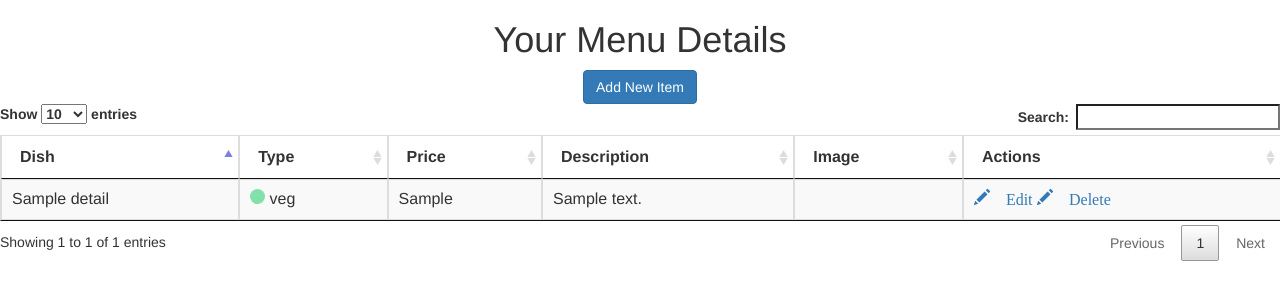
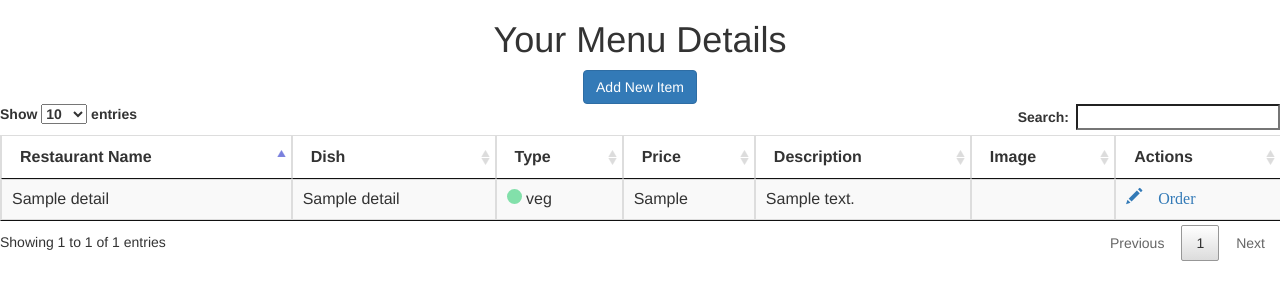
Before and after one commit to MayankTola/foodhub, a Django app: page /menu/global in a window 1280 px wide. Shown: the part 52-352 px from the top of the page. Run offline with Django 3.2, Linux system fonts and the light colour scheme; tables that the repository leaves empty hold one stand-in row (values such as "Sample post"); some libraries are stand-ins or nearby versions.

Commit message:
Added the ability to order food

```diff
--- a/foodshala/settings.py
+++ b/foodshala/settings.py
@@ -117,7 +117,7 @@ AUTH_PASSWORD_VALIDATORS = [
 
 LANGUAGE_CODE = 'en-us'
 
-TIME_ZONE = 'UTC'
+TIME_ZONE = 'Asia/Kolkata'
 
 USE_I18N = True
 
--- a/menu/models.py
+++ b/menu/models.py
@@ -1,3 +1,5 @@
+from datetime import datetime
+
 from django.contrib.auth import get_user_model
 from django.db import models
 from django.http import request
@@ -8,6 +10,8 @@ food_type = (
     ("veg", "veg"),
     ("nonveg", "nonveg"),
 )
+
+
 # name = (('name', User.get_username),)
 
 
@@ -22,3 +26,16 @@ class menu_details(models.Model):
 
     class Meta:
         db_table = "menu_details"
+
+
+class order_details(models.Model):
+    customer_name = models.CharField(max_length=100, default='none')
+    restaurant_name = models.CharField(max_length=100, default='none')
+    dish_name = models.CharField(blank=False, max_length=20)
+    dish_type = models.CharField(max_length=10, choices=food_type, default='veg')
+    price = models.CharField(blank=True, max_length=20)
+    description = models.TextField(blank=True, max_length=5000)
+    order_date = models.DateTimeField(default=datetime.now())
+
+    class Meta:
+        db_table = "order_details"
--- a/menu/urls.py
+++ b/menu/urls.py
@@ -6,10 +6,14 @@ from . import views
 urlpatterns = [
     path(r'', views.Menu_form, name='MenuForm'),
     path(r'global', views.menu_global_view, name='MenuGlobal'),
-    path(r'delete/<int:id>', views.menu_delete, name='MenuDelete'),
     path(r'view/', views.menu_view, name='MenuView'),
     path(r'edit/<int:id>', views.menu_edit, name='MenuEdit'),
     path(r'edit/update/<int:id>', views.menu_update, name='MenuUpdate'),
+    path(r'delete/<int:id>', views.menu_delete, name='MenuDelete'),
+    path(r'order/<int:id>', views.order_edit, name='OrderFood'),
+    # path(r'order/update/<int:id>', views.order_placed, name='MenuUpdate'),
+    # path(r'edit/update/<int:id>', views.menu_update, name='MenuUpdate'),
+    # path(r'order/update/<int:id>', views.order_placed, name='OrderUpdate'),
 ]
 if settings.DEBUG:
     urlpatterns += static(settings.MEDIA_URL, document_root=settings.MEDIA_ROOT)
--- a/menu/views.py
+++ b/menu/views.py
@@ -1,3 +1,5 @@
+import datetime
+
 from django.contrib.auth.decorators import login_required
 from django.shortcuts import render, redirect
 from .forms import *
@@ -33,8 +35,6 @@
     return render(request, 'menu/menu_update.html', {'form': form, 'content': content})
 
 
-#
-#
 @login_required()
 def menu_update(request, id):
     content = menu_details.objects.get(id=id)
@@ -56,4 +56,22 @@
 
 def menu_global_view(request):
     content = menu_details.objects.all()
-    return render(request, "menu/menu_view.html", {'content': content})
+    return render(request, "menu/order_view.html", {'content': content})
+
+
+@login_required()
+def order_edit(request, id):
+
+    content = menu_details.objects.get(id=id)
+    menu_content = menu_details.objects.all()
+    cust_name = request.user.username
+    r_name = content.restaurant_name
+    dish_name = content.dish_name
+    dish_type = content.dish_type
+    price = content.price
+    description = content.description
+
+    data = order_details(customer_name=cust_name, restaurant_name=r_name, description=description,
+                         dish_name=dish_name, dish_type=dish_type, price=price)
+    data.save()
+    return render(request, 'menu/order_view.html', {'content': menu_content})
--- /dev/null
+++ b/templates/menu/order_view.html
@@ -0,0 +1,80 @@
+{% extends "base.html" %}
+
+{% block style %}
+<style type="text/css">
+
+.dot_active {
+  height: 15px;
+  width: 15px;
+  background-color: #82E0AA;
+  border-radius: 50%;
+  display: inline-block;
+}
+
+.dot_closed {
+  height: 15px;
+  width: 15px;
+  background-color: #E74C3C;
+  border-radius: 50%;
+  display: inline-block;
+}
+
+#myInput {
+  display: inline-block;
+  background-repeat: no-repeat;
+  width: 100%;
+  font-size: 16px;
+  padding: 12px 20px 12px 40px;
+  border: 1px solid #ddd;
+  margin-bottom: 12px;
+}
+
+</style>
+{% endblock style %}
+
+{% block content %}
+{% load static %}
+<link href="{% static '/DataTables/css/jquery.dataTables.min.css' %}" rel="stylesheet">
+
+<script src="{% static '/DataTables/js/jquery.dataTables.min.js' %}"></script>
+   <script>
+    $(document).ready(function () {
+        $('#myTable').dataTable();
+    });
+</script>
+
+
+<center><H1>Your Menu Details</H1></center>
+<table id="myTable" class="table table-striped table-bordered table-sm">
+    <center><a href="{% url 'MenuForm' %}" class="btn btn-primary">Add New Item</a></center>
+    <thead class="thead-dark">
+    <tr>
+        <th>Restaurant Name</th>
+        <th>Dish</th>
+        <th>Type</th>
+        <th>Price</th>
+        <th>Description</th>
+        <th>Image</th>
+        <th>Actions</th>
+
+
+    </tr>
+    </thead>
+    <tbody>
+{% for content in content %}
+    <tr>
+        <td>{{ content.restaurant_name }}</td>
+        <td>{{ content.dish_name }}</td>
+        <td>{% if content.dish_type == "veg" %}<span class="dot_active"></span>   {{ content.dish_type}}{% endif %}
+        {% if  content.dish_type == "nonveg" %}<span class="dot_closed"></span>   {{ content.dish_type}}{% endif %}</td>
+        <td>{{ content.price }}</td>
+        <td>{{ content.description }}</td>
+        <td></td>
+        <td>
+         {% if not user.is_restaurant%}<a href="/menu/order/{{ content.id }}"><span class="glyphicon glyphicon-pencil"> Order</span></a>{% endif %}
+        </td>
+    </tr>
+{% endfor %}
+    </tbody>
+</table>
+{% endblock %}
--- a/templates/register.html
+++ b/templates/register.html
@@ -24,7 +24,7 @@
                         <a type="button" class="btn btn-block" href="{% url 'customer_register' %}">I am a customer</a>
                        </div>
                        <div class="col-lg-6">
-                        <a type="button" class="btn btn-block" href="{% url 'restaurant_register' %}">I am an employee</a>
+                        <a type="button" class="btn btn-block" href="{% url 'restaurant_register' %}">I am a Restaurant</a>
                        </div>
                     </div>
                   </form>
```
Also changed, not shown: menu/forms.py (+11 -0 lines), templates/menu/order_update.html (added, +49 -0 lines), menu/migrations/0005_auto_20200529_1621.py (added), menu/migrations/0006_remove_order_details_image.py (added), menu/migrations/0007_auto_20200529_2114.py (added).
